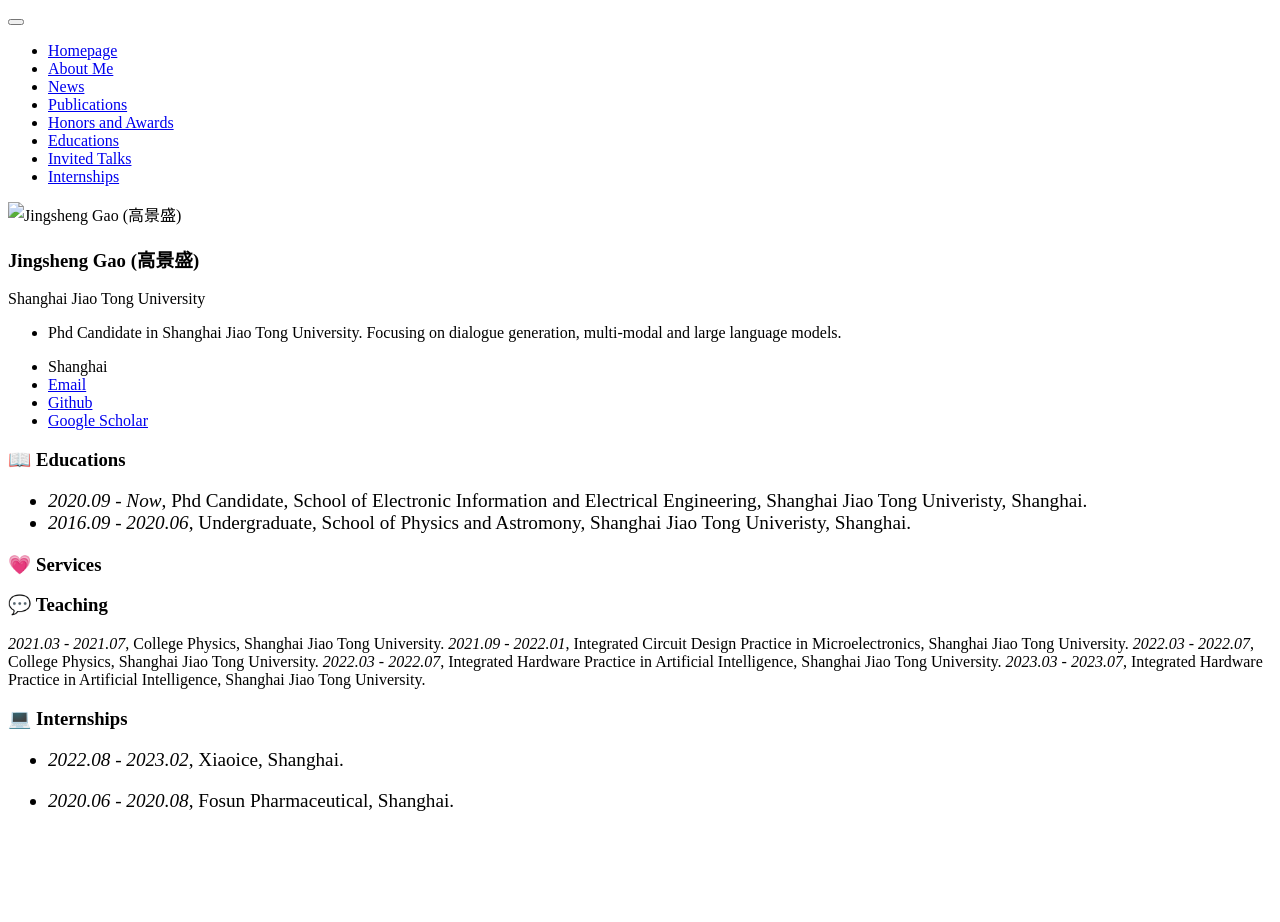
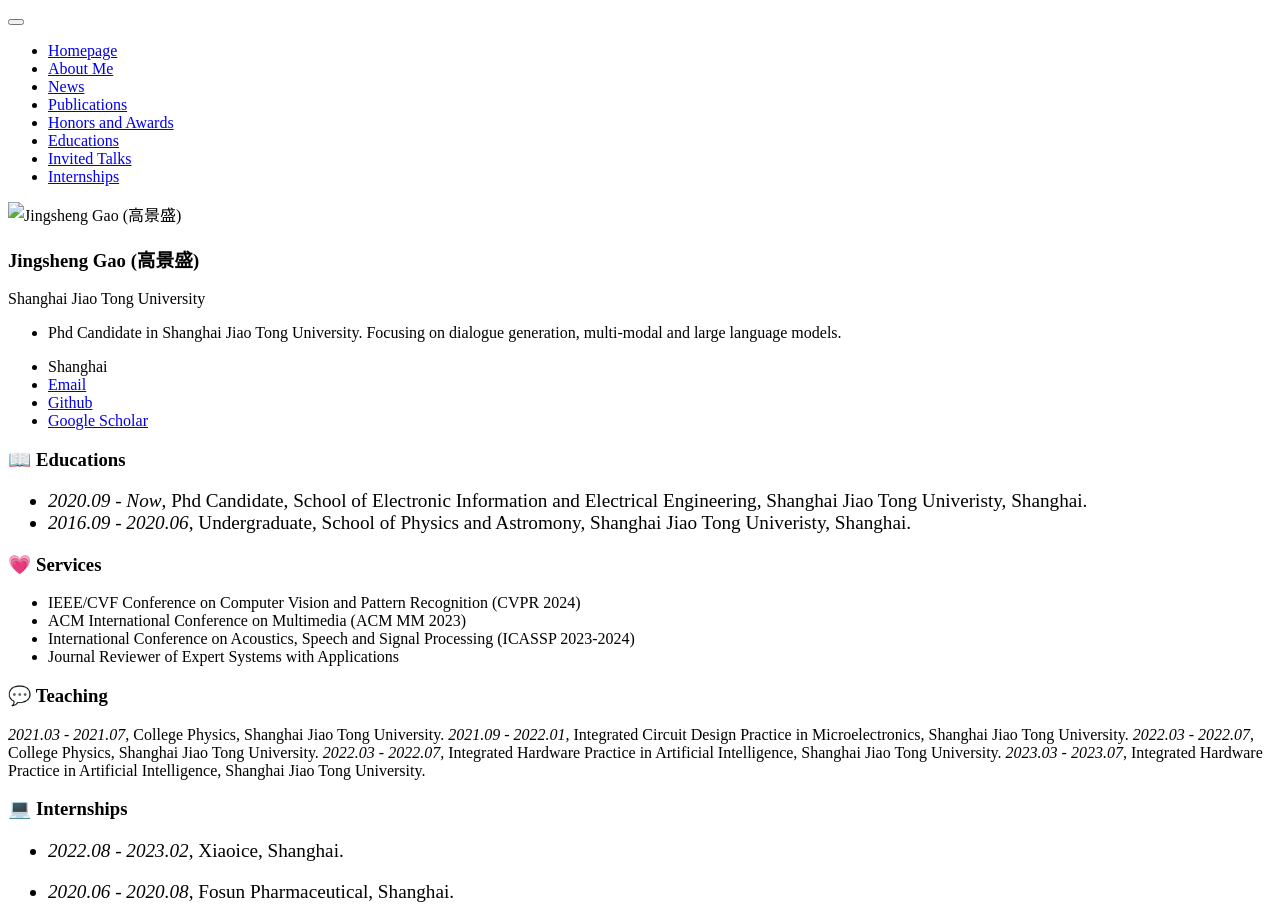
Before and after one commit to jerrynchen/jerrynchen.github.io, a Jekyll site: the page built from _pages/includes/others.md, in a window 1280 px wide. Built offline with Jekyll 4.4.1, drawn with Linux system fonts in a browser that asks for light colours; our own code applies the rules of GitHub Pages for plain Markdown files; before the commit the page ends 900 px from its top, so only the background shows below that.

Commit message:
upload all

```diff
--- a/_pages/includes/others.md
+++ b/_pages/includes/others.md
@@ -9,7 +9,10 @@
 
 # 💗 Services
 
-
+- IEEE/CVF Conference on Computer Vision and Pattern Recognition (CVPR 2024)
+- ACM International Conference on Multimedia (ACM MM 2023)
+- International Conference on Acoustics, Speech and Signal Processing (ICASSP 2023-2024)
+- Journal Reviewer of Expert Systems with Applications
 
 # 💬 Teaching
 *2021.03 - 2021.07*, College Physics, Shanghai Jiao Tong University.
```
Also changed, not shown: _pages/includes/intro.md (+1 -1 lines).
